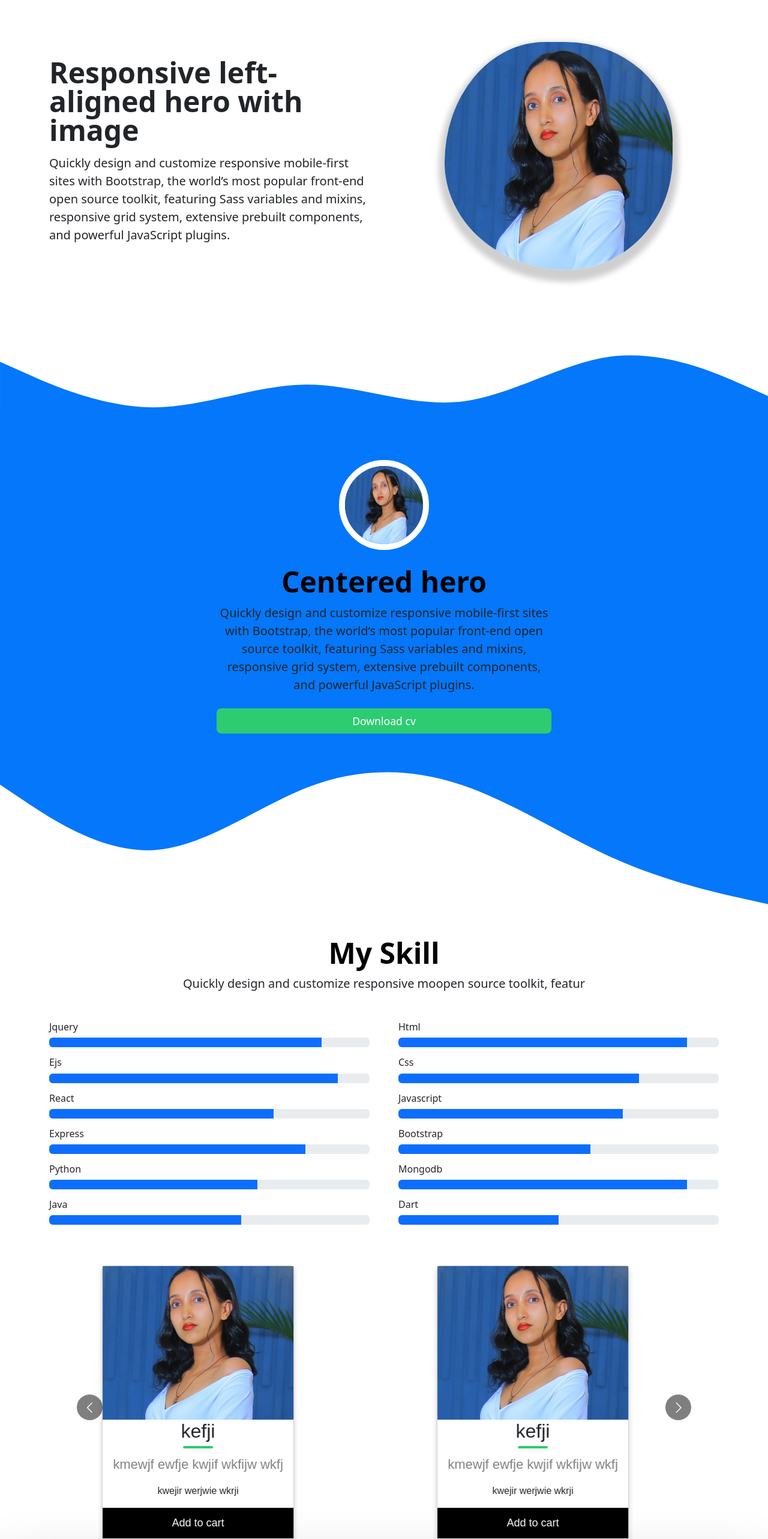
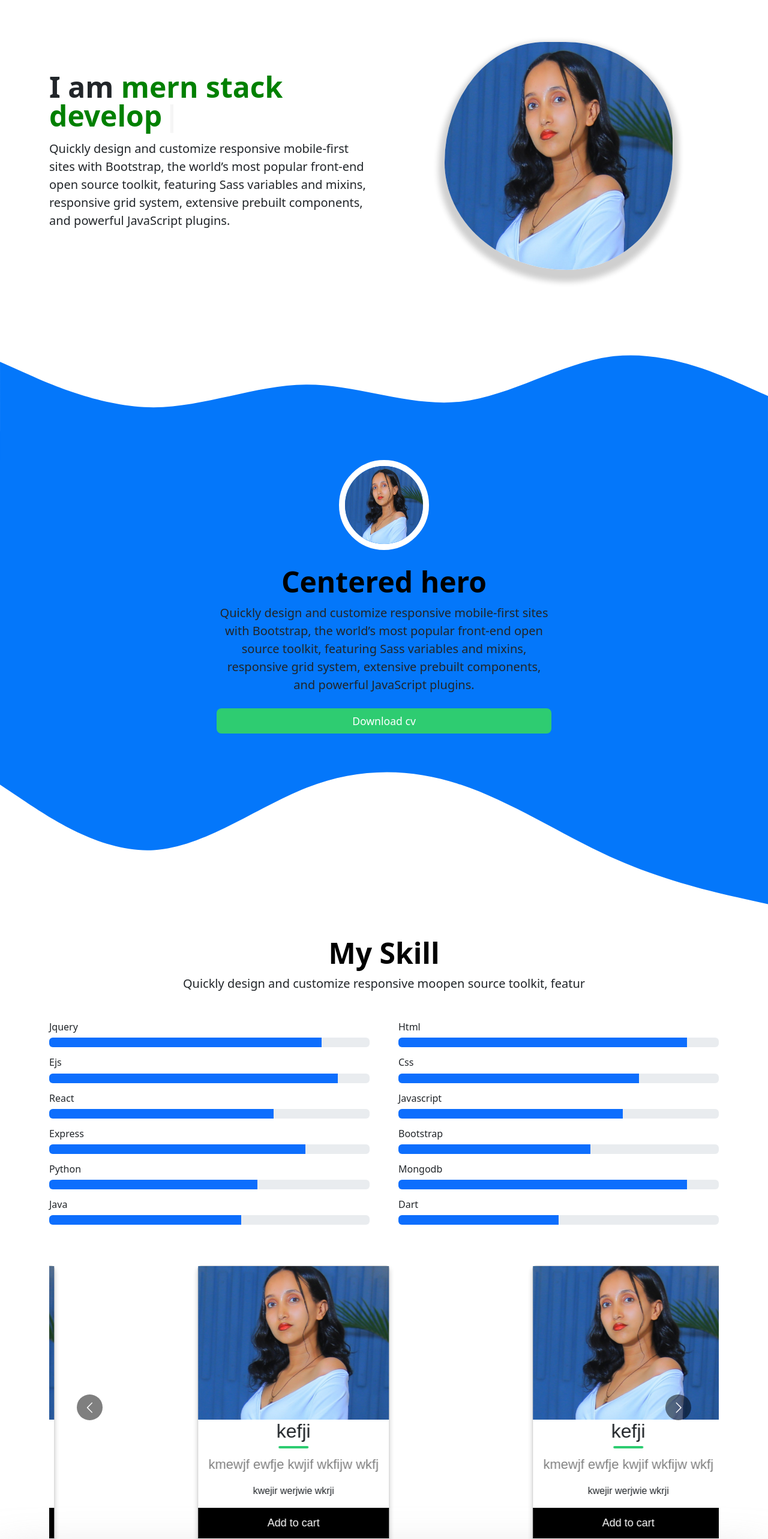
Before and after one commit to AKIDLLkidikifle/portfolio-react.js, a React (Create React App) app: page / in a window 1280 px wide. Shown: the part 80-2646 px from the top of the page at 60% size. Built offline with nearby package versions, Linux system fonts and the light colour scheme.

Commit message:
react type writer

```diff
--- a/package.json
+++ b/package.json
@@ -15,6 +15,7 @@
     "react-scripts": "5.0.1",
     "react-switch": "^7.0.0",
     "react-toggle-dark-mode": "^1.1.1",
+    "react-typed": "^2.0.12",
     "web-vitals": "^2.1.4"
   },
   "scripts": {
--- a/public/index.css
+++ b/public/index.css
@@ -11,7 +11,17 @@
 
 }
 
+/* type writter */
 
+
+
+@keyframes cursor{
+     50% { border-color: transparent }
+}
+
+@keyframes typing{
+  from { width: 0; }
+}
 
 a{
     text-decoration: none;
--- a/public/index.html
+++ b/public/index.html
@@ -12,8 +12,8 @@
     <link rel="apple-touch-icon" href="%PUBLIC_URL%/logo192.png" />
 
     <link href="https://cdn.jsdelivr.net/npm/bootstrap@5.3.3/dist/css/bootstrap.min.css" rel="stylesheet" integrity="sha384-QWTKZyjpPEjISv5WaRU9OFeRpok6YctnYmDr5pNlyT2bRjXh0JMhjY6hW+ALEwIH" crossorigin="anonymous">
-    <link rel='stylesheet' href='https://cdnjs.cloudflare.com/ajax/libs/owl-carousel/1.3.3/owl.carousel.min.css'>
-    <link rel='stylesheet' href='https://stackpath.bootstrapcdn.com/font-awesome/4.7.0/css/font-awesome.min.css'>
+    <!-- <link rel='stylesheet' href='https://cdnjs.cloudflare.com/ajax/libs/owl-carousel/1.3.3/owl.carousel.min.css'>
+    <link rel='stylesheet' href='https://stackpath.bootstrapcdn.com/font-awesome/4.7.0/css/font-awesome.min.css'> -->
     <link rel="stylesheet" href="./index.css" />
 
     <!--
@@ -30,7 +30,6 @@
       work correctly both with client-side routing and a non-root public URL.
       Learn how to configure a non-root public URL by running `npm run build`.
     -->
-    <link rel="stylesheet" href="https://fonts.googleapis.com/css2?family=Material+Symbols+Outlined:opsz,wght,FILL,GRAD@48,400,0,0" />
     <title>kidi :) Portfolio</title>
   </head>
   <body >
@@ -47,6 +46,6 @@
       To create a production bundle, use `npm run build` or `yarn build`.
     -->
 
-    <script src="https://cdn.jsdelivr.net/npm/bootstrap@5.3.3/dist/js/bootstrap.bundle.min.js" integrity="sha384-YvpcrYf0tY3lHB60NNkmXc5s9fDVZLESaAA55NDzOxhy9GkcIdslK1eN7N6jIeHz" crossorigin="anonymous"></script>
+
   </body>
 </html>
--- a/src/components/Hero.js
+++ b/src/components/Hero.js
@@ -1,4 +1,14 @@
+import React from "react";
+import { useTypewriter, Cursor } from "react-simple-typewriter"
+
 function Hero(){
+    const [textmk] = useTypewriter({
+       words : ["web developer", "ui/ ux designer", "mern stack developer"],
+       loop : {},
+       typeSpeed: 100,
+       delaySpeed: 40
+    });
+
     return(
         <div>
             <div className="container" id="home">
@@ -7,7 +17,13 @@ function Hero(){
                        <img src="./image/me.JPG" className="d-block mx-lg-auto img-fluid blob" alt="hero" width="700" height="500" loading="lazy" />
                   </div>
                   <div className="col-lg-6">
-                       <h1 className="display-5 fw-bold lh-1 mb-3">Responsive left-aligned hero with image</h1>
+                       <h1 className="display-5 fw-bold lh-1 mb-3">I am
+                          <span style={{color:"green"}}>
+                              {" " +textmk}
+                          </span>
+                          <Cursor />
+
+                       </h1>
                        <p className="lead">Quickly design and customize responsive mobile-first sites with Bootstrap, the world’s most popular front-end open source toolkit, featuring Sass variables and mixins, responsive grid system, extensive prebuilt components, and powerful JavaScript plugins.</p>
                        <div className="d-grid gap-2 d-md-flex justify-content-md-start">
                      {/* <button type="button" className="btn btn-primary btn-lg px-4 me-md-2"></button>
```
Also changed, not shown: 1 other file (tests, documents, lock files or other folders).
